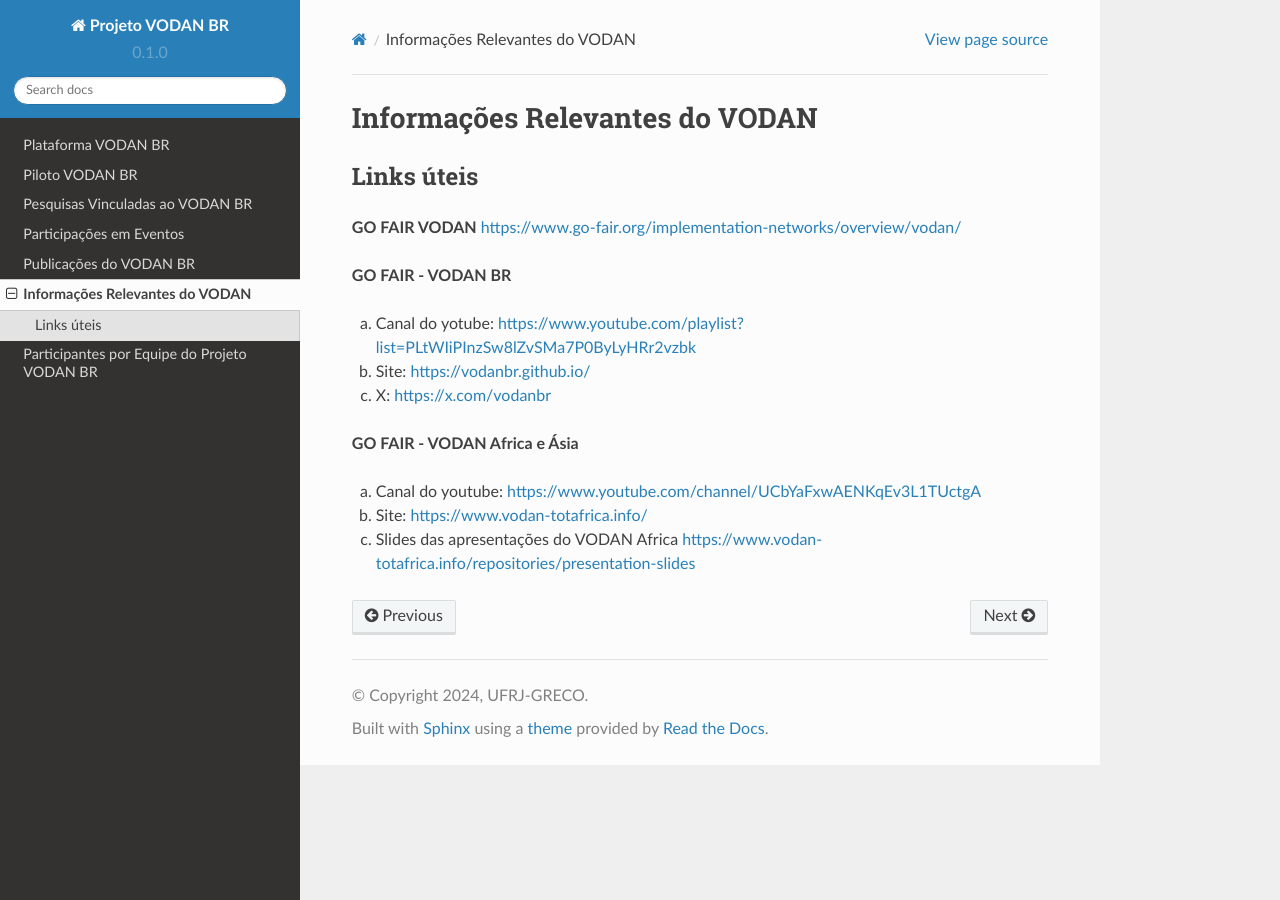
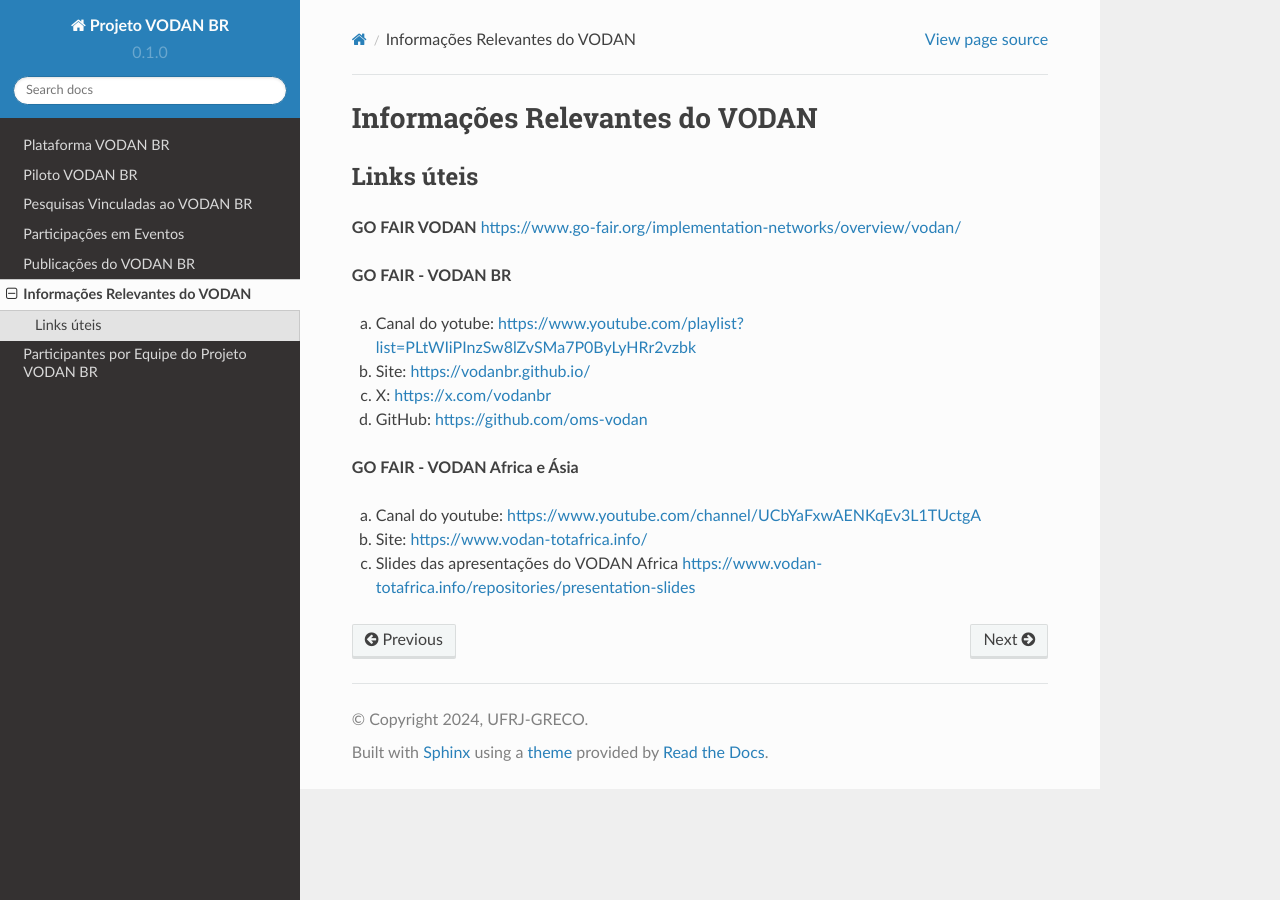
Before and after one commit to vodanbr/wiki, a Sphinx documentation site: the page built from docs/source/RelevantInformation.rst, in a window 1280 px wide. Built offline with Sphinx 7.4.7 and the Read the Docs theme 2.0.0, drawn with Linux system fonts in a browser that asks for light colours.

Commit message:
Update RelevantInformation.rst

```diff
--- a/docs/source/RelevantInformation.rst
+++ b/docs/source/RelevantInformation.rst
@@ -11,6 +11,7 @@ Links úteis
 a) Canal do yotube: https://www.youtube.com/playlist?list=PLtWIiPInzSw8lZvSMa7P0ByLyHRr2vzbk
 b) Site: https://vodanbr.github.io/
 c) X: https://x.com/vodanbr
+d) GitHub: https://github.com/oms-vodan
 
 **GO FAIR - VODAN Africa e Ásia**
 
```
